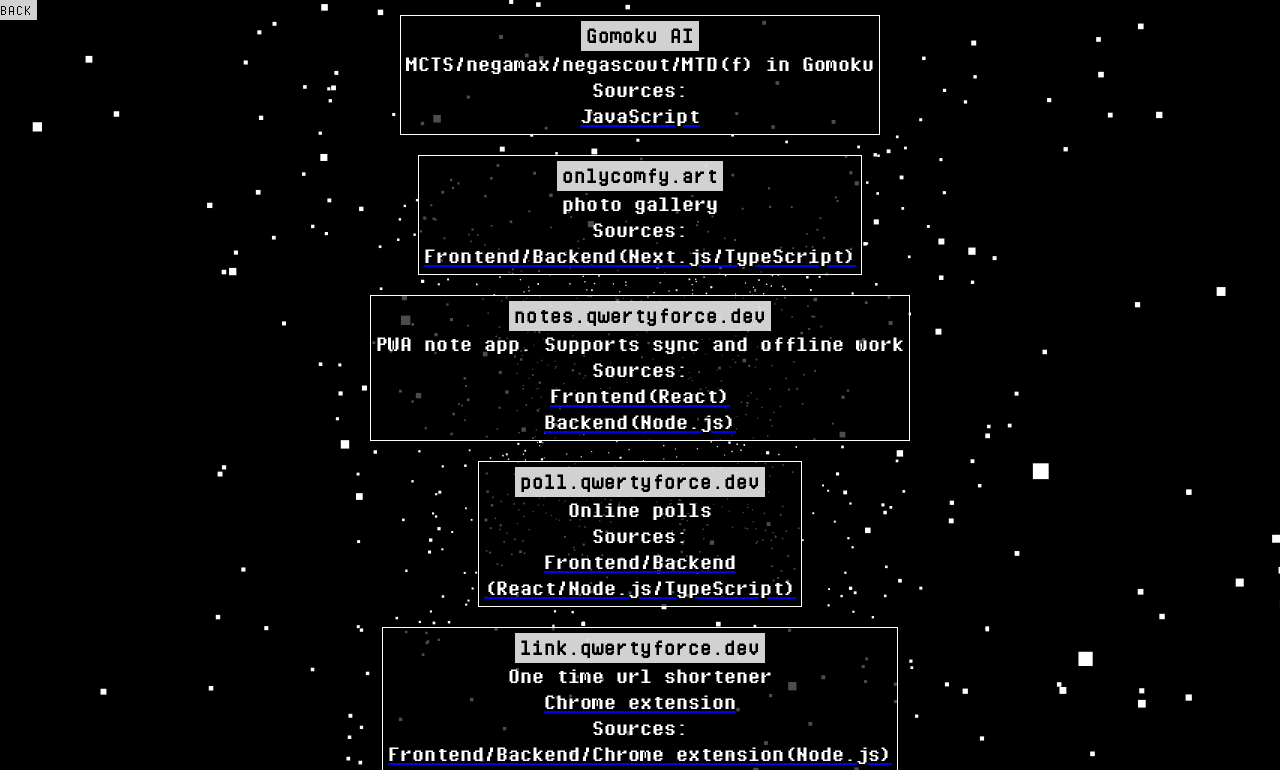
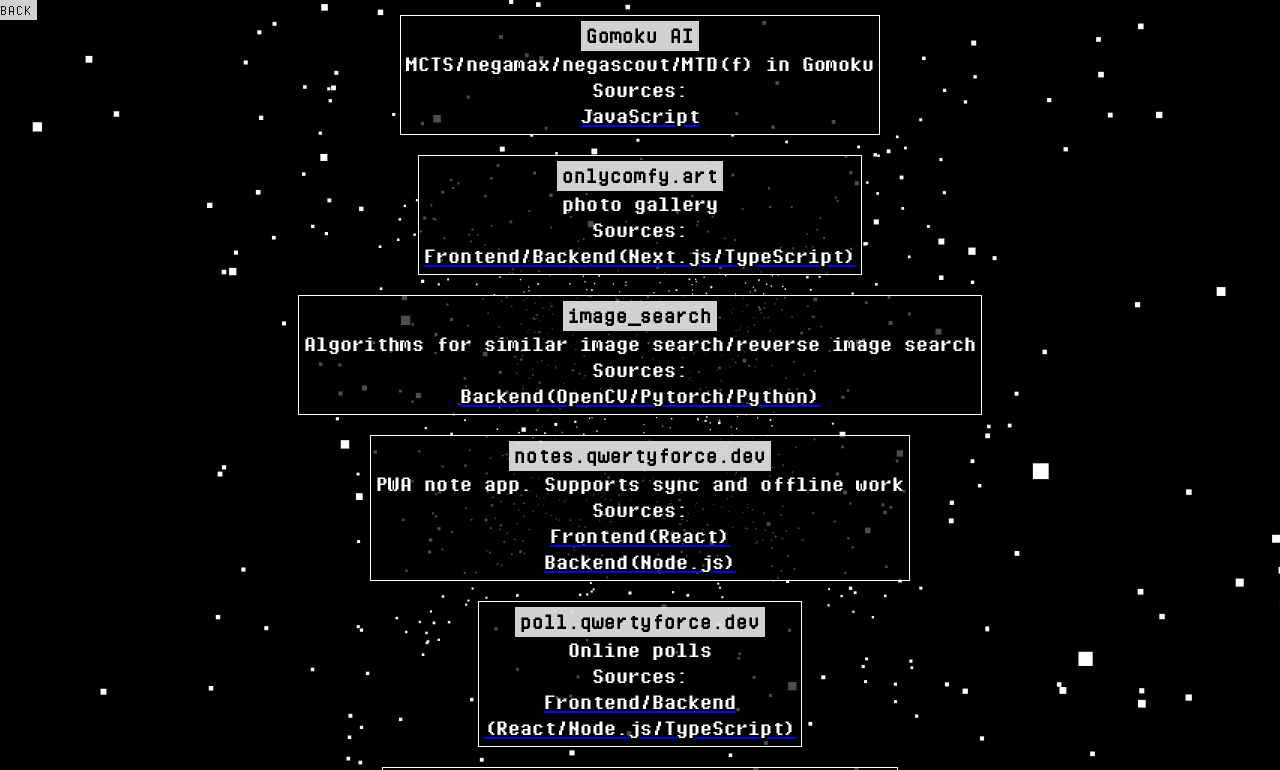
Before and after one commit to qwertyforce/qwertyforce.ru, a plain HTML site: page projects.html in a window 1280 px wide. Shown: the top 770 px of the page. Drawn offline with nearby package versions, Linux system fonts and the light colour scheme.

Commit message:
Update projects.html

```diff
--- a/projects.html
+++ b/projects.html
@@ -90,6 +90,15 @@
       <h2>Sources:</h2>
       <a href="https://github.com/qwertyforce/scenery" target="_blank">
         <h2>Frontend/Backend(Next.js/TypeScript)</h2>
+      </a>
+    </div>
+
+    <div class="block">
+      <h2><strong>image_search</strong></h2>
+      <h2>Algorithms for similar image search/reverse image search</h2>
+      <h2>Sources:</h2>
+      <a href="https://github.com/qwertyforce/image_search" target="_blank">
+        <h2>Backend(OpenCV/Pytorch/Python)</h2>
       </a>
     </div>
 
```
